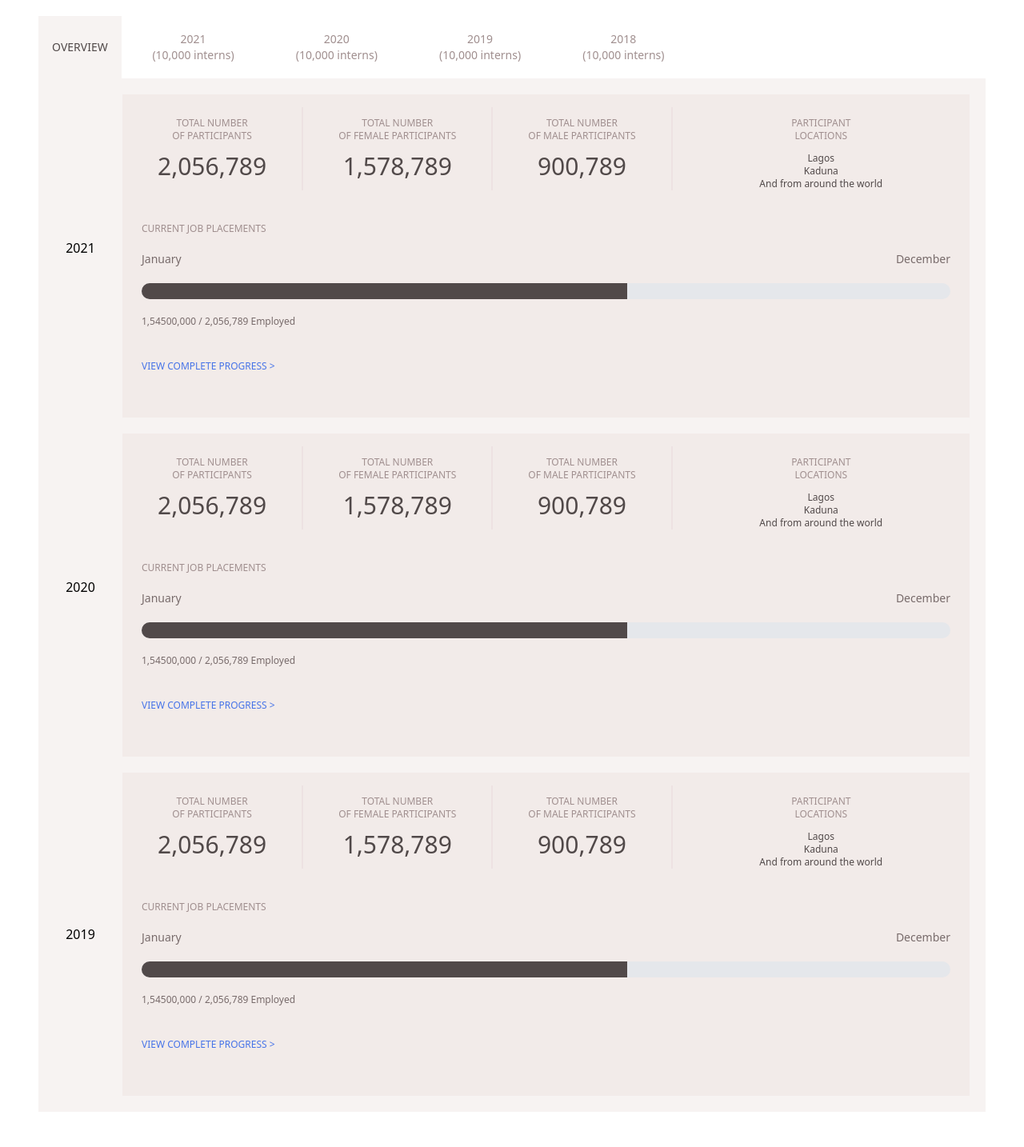
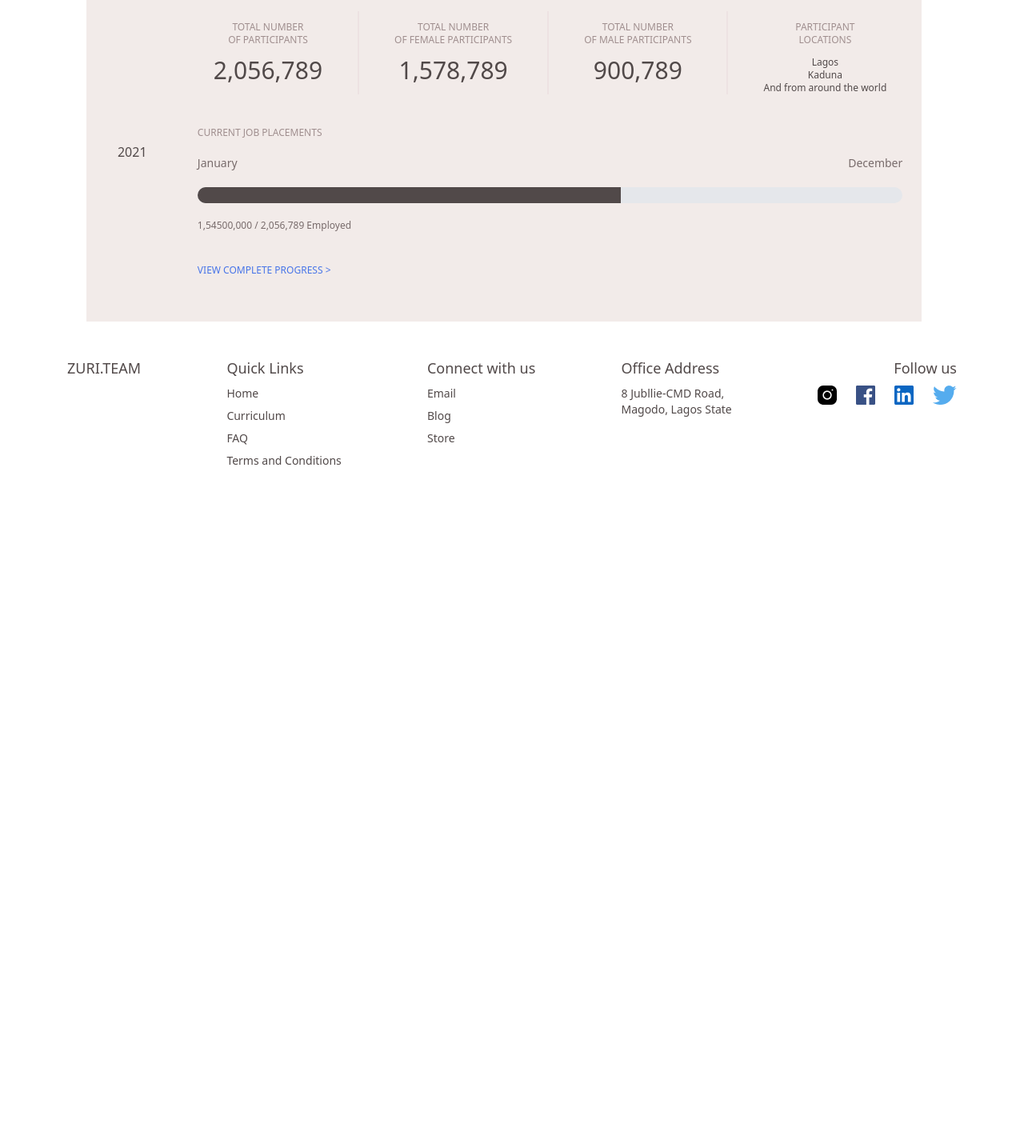
Before and after one commit to paisoncodes/zuri_team_progress_tracker, a Vue app in the folder frontend/: page / in a window 1280 px wide. Shown: the part 456-1890 px from the top of the page at 80% size. After the commit the page ends 1070 px from the top, so only its background shows below. Built offline with nearby package versions, Linux system fonts and the light colour scheme; the HTML template or start-up script is replaced by a standard one.

Commit message:
Justify filter button

```diff
--- a/frontend/src/components/FilterButton.vue
+++ b/frontend/src/components/FilterButton.vue
@@ -1,6 +1,6 @@
 <template>
-    <div class="mx-auto flex justify-around items-center bg-brand-red-light-1 p-5">
-        <button class="bg-brand-red-dark hover:bg-white text-white hover:text-brand-red-dark font-normal px-6 py-2 rounded-full text-sm">
+    <div class="mx-auto max-w-6xl flex justify-between items-center bg-brand-red-light-1 p-5">
+        <button class="bg-brand-red-dark hover:bg-white text-white hover:text-brand-red-dark font-normal px-6 py-2 rounded-full text-sm mx-2">
             All Stack (27,095)
         </button>
         <button class="bg-brand-red-light-1 border-solid border-2 border font-normal px-6 py-2 rounded-full text-sm">
--- a/frontend/src/components/HomeContainer.vue
+++ b/frontend/src/components/HomeContainer.vue
@@ -1,66 +1,43 @@
 <template>
 
-<div class="my-6 pad-cont">
+<div class="mx-auto my-6">
 
-    <nav class="flex flex-col sm:flex-row text-sm">
-        <button class="py-4 bg-brand-red-light-1 padtab1 block hover:text-blue-500 focus:outline-none text-brand-gray-dark-1 font-medium border-brand-gray-light">
+    <nav class="flex flex-col sm:flex-row">
+        <button class="py-4 bg-brand-red-light-2 padtab1 block hover:text-blue-500 focus:outline-none text-brand-gray-dark-1 font-medium border-brand-gray-light">
             OVERVIEW
         </button>
 
         <button class="text-brand-gray-light py-4 padothers block hover:text-brand-gray-dark-1 focus:outline-none">
-            2021 <br> (10,000 interns)
+            2021
         </button>
 
         <button class="text-brand-gray-light py-4 padothers block hover:text-brand-gray-dark-1 focus:outline-none">
-            2020 <br> (10,000 interns)
+            2020
         </button>
 
         <button class="text-brand-gray-light py-4 padothers block hover:text-brand-gray-dark-1 focus:outline-none">
-            2019 <br> (10,000 interns)
+            2019
         </button>
         <button class="text-brand-gray-light py-4 padothers block hover:text-brand-gray-dark-1 focus:outline-none">
-            2018 <br> (10,000 interns)
+            2018
         </button>
     </nav>
 
-    <div class="bg-brand-red-light-1 ">
-        <!-- 2021 -->
-        <div class="flex">
-            <div class="flex overview-width flex-col justify-center">
-                <p>2021</p>
+    <div class="grid-cont">
+        <div class="flex items-center bg-brand-red-light-2">
+            <p class="mx-auto text-brand-gray-dark-1">2021</p>
+        </div>
+
+        <div>
+            <div>
+                <OverallStats/>
             </div>
 
-            <div class="w-full">
-                <OverallStats/>
+            <div>
                 <CurrentJobPlacement/>
             </div>
         </div>
-
-        <div class="flex">
-            <div class="flex overview-width flex-col justify-center">
-                <p>2020</p>
-            </div>
-
-            <div class="w-full">
-                <OverallStats/>
-                <CurrentJobPlacement/>
-            </div>
-        </div>
-
-        <div class="flex">
-            <div class="flex overview-width flex-col justify-center">
-                <p>2019</p>
-            </div>
-
-            <div class="w-full">
-                <OverallStats/>
-                <CurrentJobPlacement class="mb-5"/>
-            </div>
-        </div>
-
     </div>
-
-
 </div>
 </template>
 
@@ -84,11 +61,6 @@ data(){
 
 <style scoped>
 
-.pad-cont{
-    padding: 3rem;
-    margin-top: 5rem;
-}
-
 .padtab1{
     padding: 0 1.07rem;
 }
@@ -97,7 +69,10 @@ data(){
     padding: 1.2rem 2.41rem;
 }
 
-.overview-width {
-    width: 7.2rem;
+.grid-cont {
+    display: grid;
+    grid-template-columns: 7.2rem 1fr;
+    grid-template-rows: 1fr;
+    grid-auto-flow: row;
 }
 </style>
```
